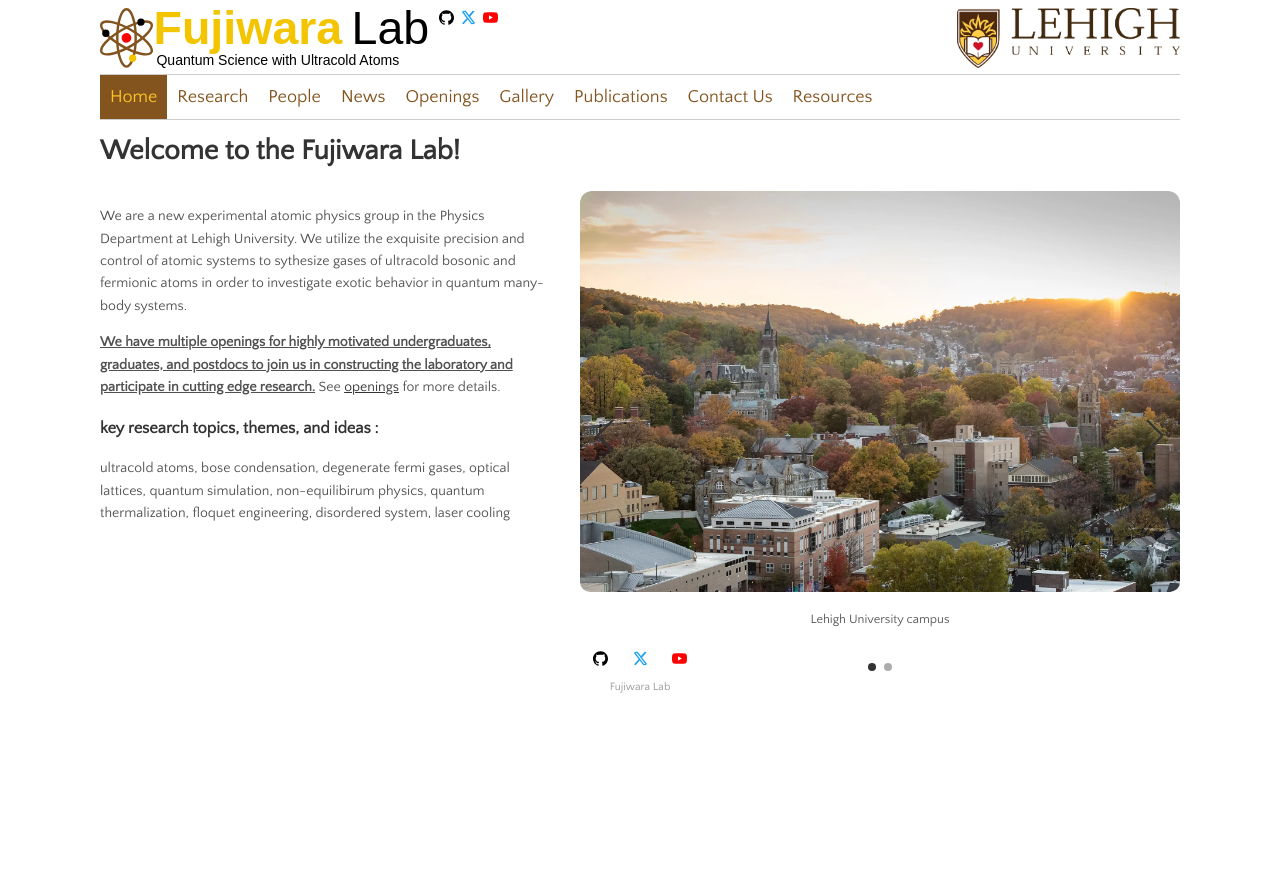
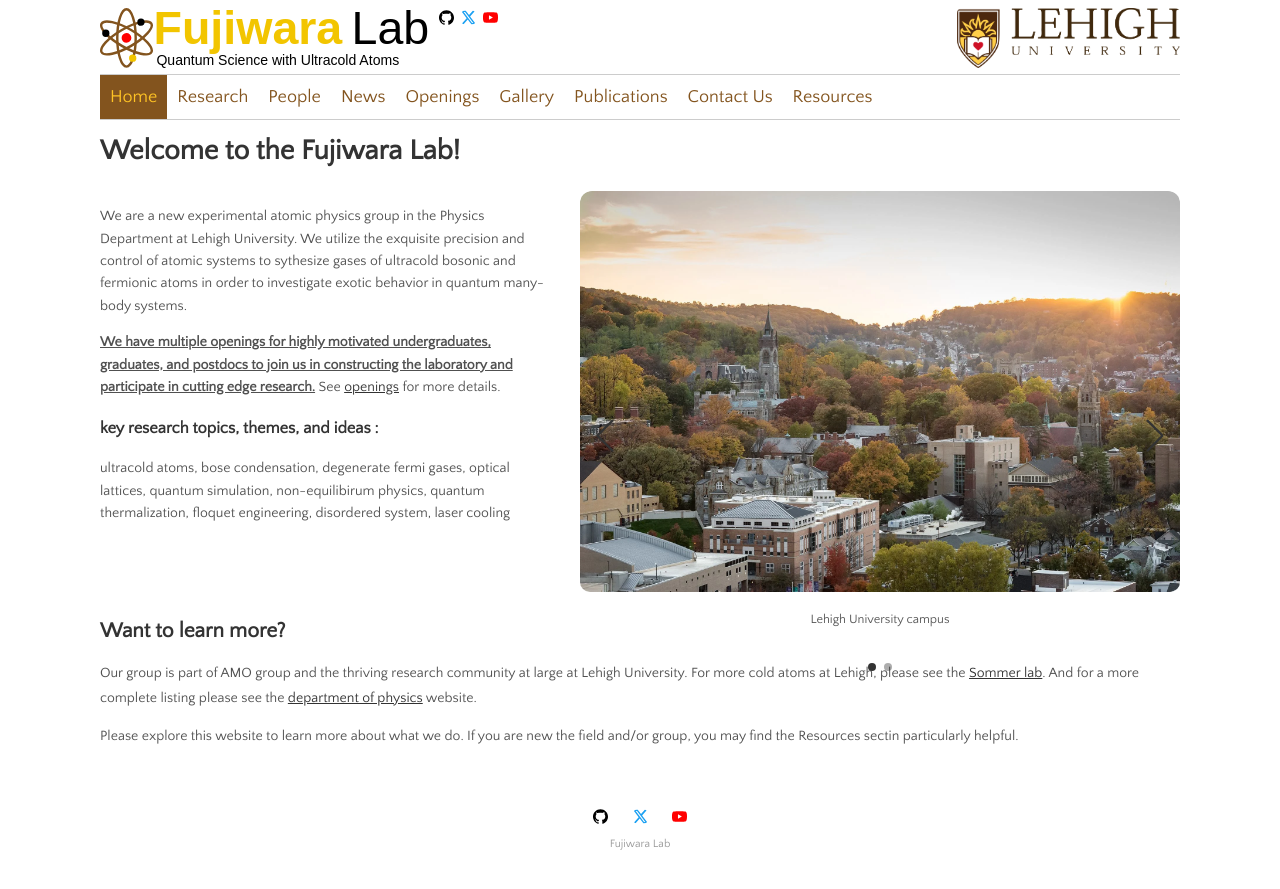
Before and after one commit to fujiwara-quantum-lab/fujiwara-quantum-lab.github.io, a Jekyll site: the page built from index.md, in a window 1280 px wide. Shown: the top 889 px of the page. Built offline with Jekyll 4.4.1, drawn with Linux system fonts in a browser that asks for light colours.

Commit message:
Update index.md

```diff
--- a/index.md
+++ b/index.md
@@ -18,3 +18,9 @@ permalink: /
    max_height="400px"
    text=carousel_text
 %}
+
+## Want to learn more?
+
+Our group is part of AMO group and the thriving research community at large at Lehigh University. For more cold atoms at Lehigh, please see the [Sommer lab](https://sites.google.com/lehigh.edu/sommerlab/home). And for a more complete listing please see the [department of physics](https://physics.cas.lehigh.edu/research) website.
+
+Please explore this website to learn more about what we do.  If you are new the field and/or group, you may find the Resources sectin particularly helpful.
```
